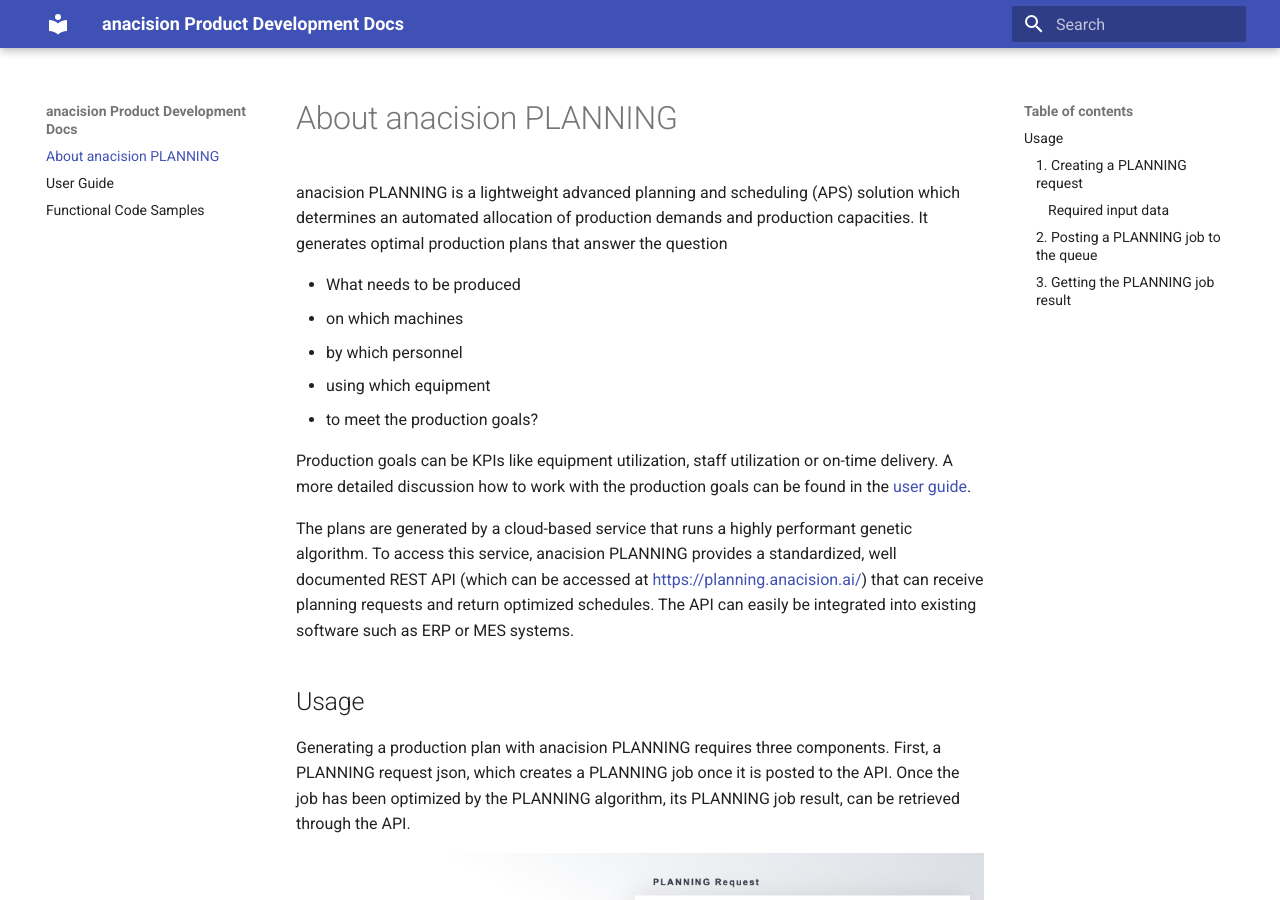
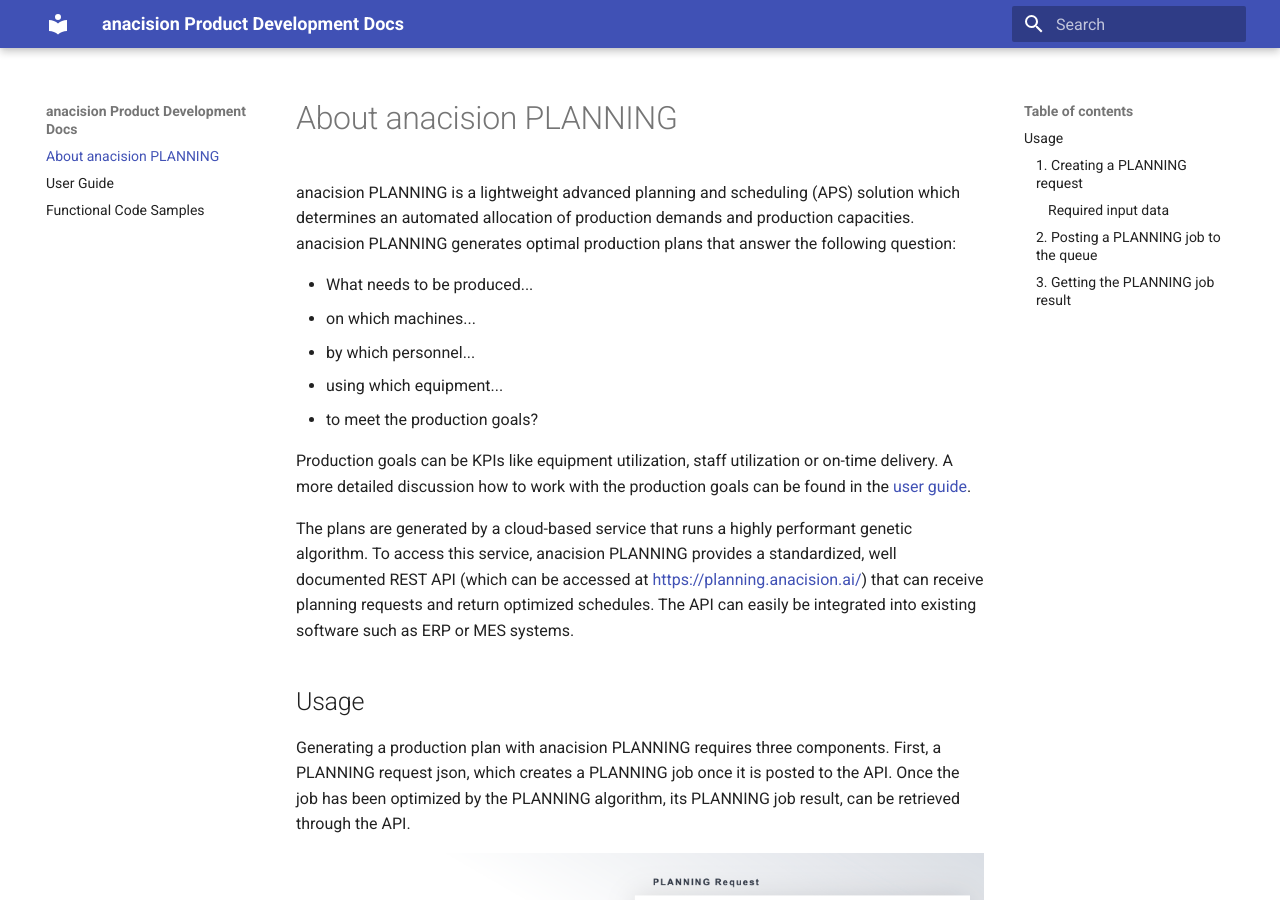
Before and after one commit to anacision/anacision-planning-user-guide, an MkDocs documentation site: the page built from docs/user_documentation/about_anacision_planning.md, in a window 1280 px wide and 900 px high. Built offline with MkDocs 1.6.1 and Material for MkDocs 9.7.7, drawn with Linux system fonts in a browser that asks for light colours.

```diff
--- a/docs/user_documentation/about_anacision_planning.md
+++ b/docs/user_documentation/about_anacision_planning.md
@@ -1,13 +1,14 @@
 # About anacision PLANNING
 
 anacision PLANNING is a lightweight advanced planning and scheduling (APS) solution which determines
-an automated allocation of production demands and production capacities. It generates optimal production plans that answer the question
+an automated allocation of production demands and production capacities. anacision PLANNING generates
+optimal production plans that answer the following question:
 
-* What needs to be produced
-* on which machines
-* by which personnel
-* using which equipment
-* to meet the production goals?
+* What needs to be produced...
+  * on which machines...
+  * by which personnel...
+  * using which equipment...
+  * to meet the production goals?
 
 Production goals can be KPIs like equipment utilization, staff utilization or on-time delivery.
 A more detailed discussion how to work with the production goals can be found in the [user guide](../user_guide/user_guide.md#production_goals).
```
